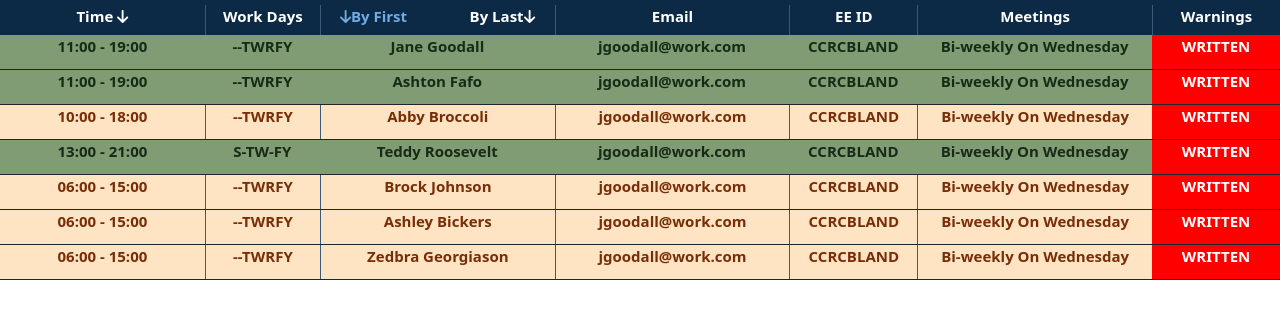
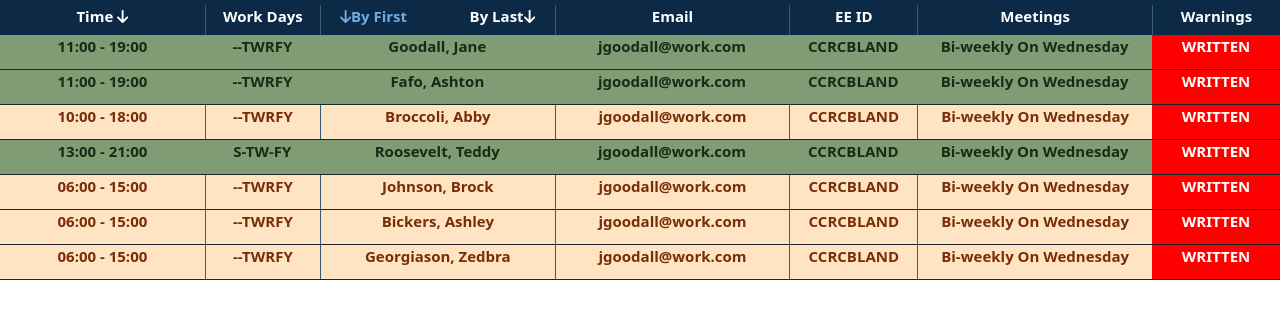
Before and after one commit to cwilliamson29/MyTeam-Manager, a React (Vite) app: page / in a window 1280 px wide. Shown: the top 318 px of the page. Built offline with nearby package versions, Linux system fonts and the light colour scheme.

Commit message:
debugged and fixed sorting

```diff
--- a/src/App.tsx
+++ b/src/App.tsx
@@ -17,30 +17,27 @@ function App() {
     for (let i = 0; i < dummyData2.length; i++) {
         employeeArray.push(dummyData2[i])
     }
-    let [dummyList, setDummyList] = React.useState(dummyData2)
+    let [dummyList, setDummyList] = React.useState(dummyData2);
+    let [nameSort, setNameSort] = React.useState(false);
     //console.log(dummyList)
 
     const handleSort = (sort: EmployeeSorting) => {
-        let array
         if (!sort.time && sort.firstName) {
+            setNameSort(sort.firstName);
             sortByFirstName(employeeArray);
             setDummyList(employeeArray);
-            console.log('firstname only' + employeeArray)
         } else if (!sort.time && !sort.firstName) {
+            setNameSort(sort.firstName);
             sortByLastName(employeeArray);
             setDummyList(employeeArray)
-            console.log('last name only' + employeeArray)
-
         } else if (sort.time && sort.firstName) {
+            setNameSort(sort.firstName);
             sortByTimeAndName(employeeArray);
             setDummyList(employeeArray)
-            console.log('time and firstname only' + employeeArray)
-
         } else if (sort.time && !sort.firstName) {
+            setNameSort(sort.firstName);
             sortByTimeAndLastName(employeeArray)
             setDummyList(employeeArray)
-            console.log('time and last name only' + employeeArray)
-
         }
 
     }
@@ -61,6 +58,7 @@ function App() {
                     meetings={emp.meetings}
                     meetingsDay={emp.meetingsDay}
                     warnings={emp.warnings}
+                    nameSort={nameSort}
                 />
             })}
         </div>
--- a/src/components/EmployeeList.tsx
+++ b/src/components/EmployeeList.tsx
@@ -1,6 +1,20 @@
 import React from "react";
 import {colorOfDay, titleCase} from "../helpers/employeeList-helpers";
-import {Employee} from "../interfaces/employeeInterface";
+
+interface Props {
+    id: number;
+    shiftStart: string;
+    shiftEnd: string;
+    daysWorked: string;
+    firstName: string;
+    lastName: string;
+    email: string;
+    EEID: string;
+    meetings: string;
+    meetingsDay: string;
+    warnings: string;
+    nameSort: boolean;
+}
 
 function EmployeeList({
                           id,
@@ -13,10 +27,12 @@ function EmployeeList({
                           EEID,
                           meetings,
                           meetingsDay,
-                          warnings
-                      }: Employee) {
+                          warnings,
+                          nameSort
+                      }: Props) {
     const color = colorOfDay(shiftStart)
-
+    const firstLastName = titleCase(`${firstName + " " + lastName}`);
+    const lastFirstName = titleCase(`${lastName + ", " + firstName}`);
     return (
         <div key={id}
              className={color + " d-flex flex-row align-items-center border-bottom border-dark justify-content-between employee"}>
@@ -25,7 +41,7 @@ function EmployeeList({
             </div>
             <div className={"border-" + color + " col-sm h-100 days"}>{daysWorked}</div>
             <div className={"border-" + color + " col h-100 name"}>
-                {titleCase(`${firstName + " " + lastName}`)}
+                {nameSort ? firstLastName : lastFirstName}
             </div>
             <div className={"border-" + color + " col h-100 email"}>{email}</div>
             <div className={"border-" + color + " col h-100 EEID"}>{EEID.toUpperCase()}</div>
--- a/src/components/EmployeeListTitle.tsx
+++ b/src/components/EmployeeListTitle.tsx
@@ -16,8 +16,8 @@ function EmployeeListTitle({setTimeReorder}: Props) {
     // handlTimeClick function that takes the properties as an object and stores them
     // state and returns them to the main element with setTimeReorder
     const handleTimeclick = (args: SortClick) => {
-        if (args.css === ' title-buttons-clicked ') {
-            setTimeClick({css: args.css, sort: true})
+        if (timeClick.sort) {
+            setTimeClick({css: args.css, sort: false})
             setTimeReorder({time: args.sort, firstName: nameClick.sort})
         } else {
             setTimeClick({css: args.css, sort: true})
@@ -27,8 +27,8 @@ function EmployeeListTitle({setTimeReorder}: Props) {
     // handleNameClick function that takes the properties as an object and stores them in
     // state and returns them to the main element with setTimeReorder
     const handleNameClick = (args: SortClick) => {
-        console.log(args)
-        if (nameClick.css === '') {
+        //console.log(args)
+        if (nameClick.sort) {
             setNameClick({css: args.css, sort: false})
             setTimeReorder({time: timeClick.sort, firstName: args.sort})
         } else {
```
